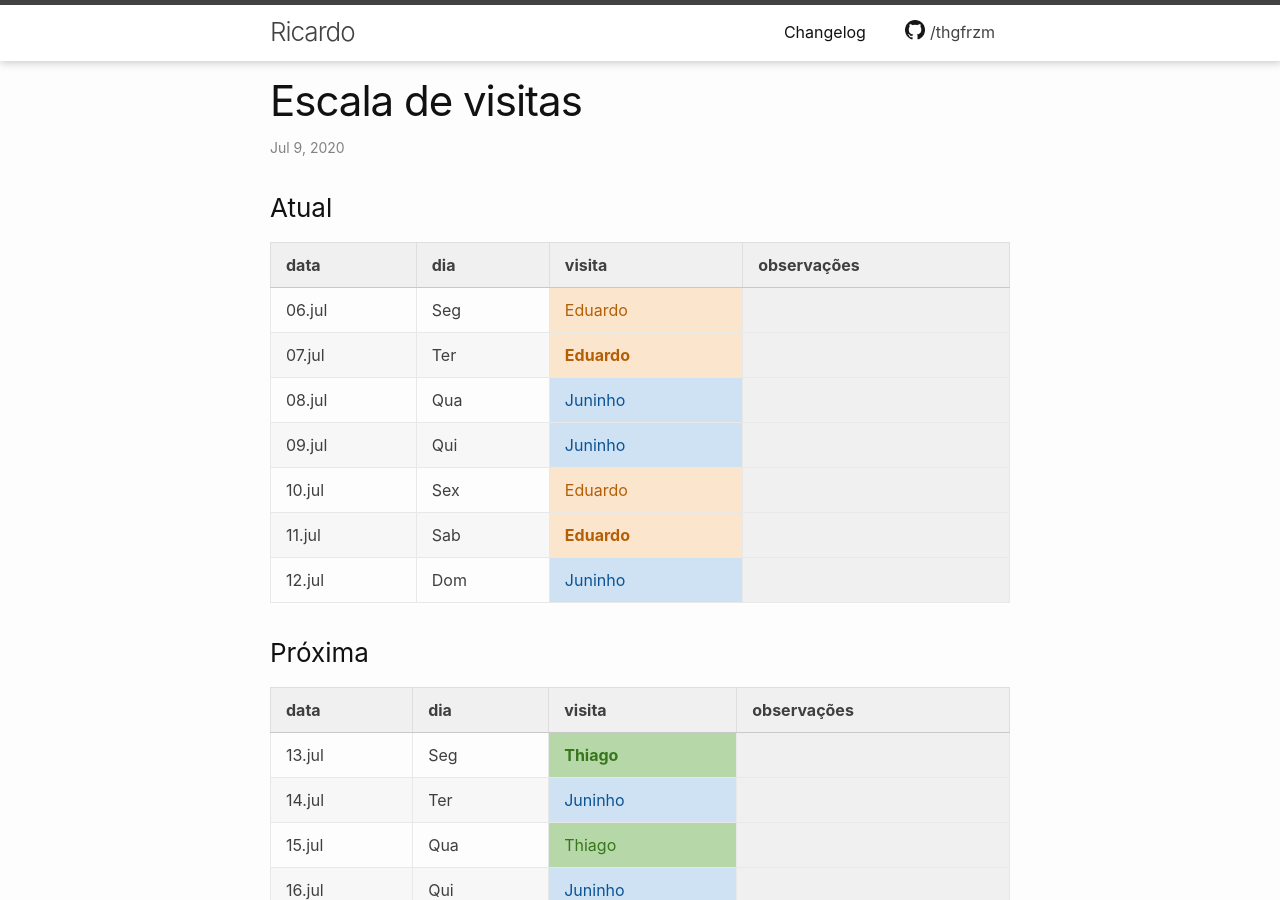
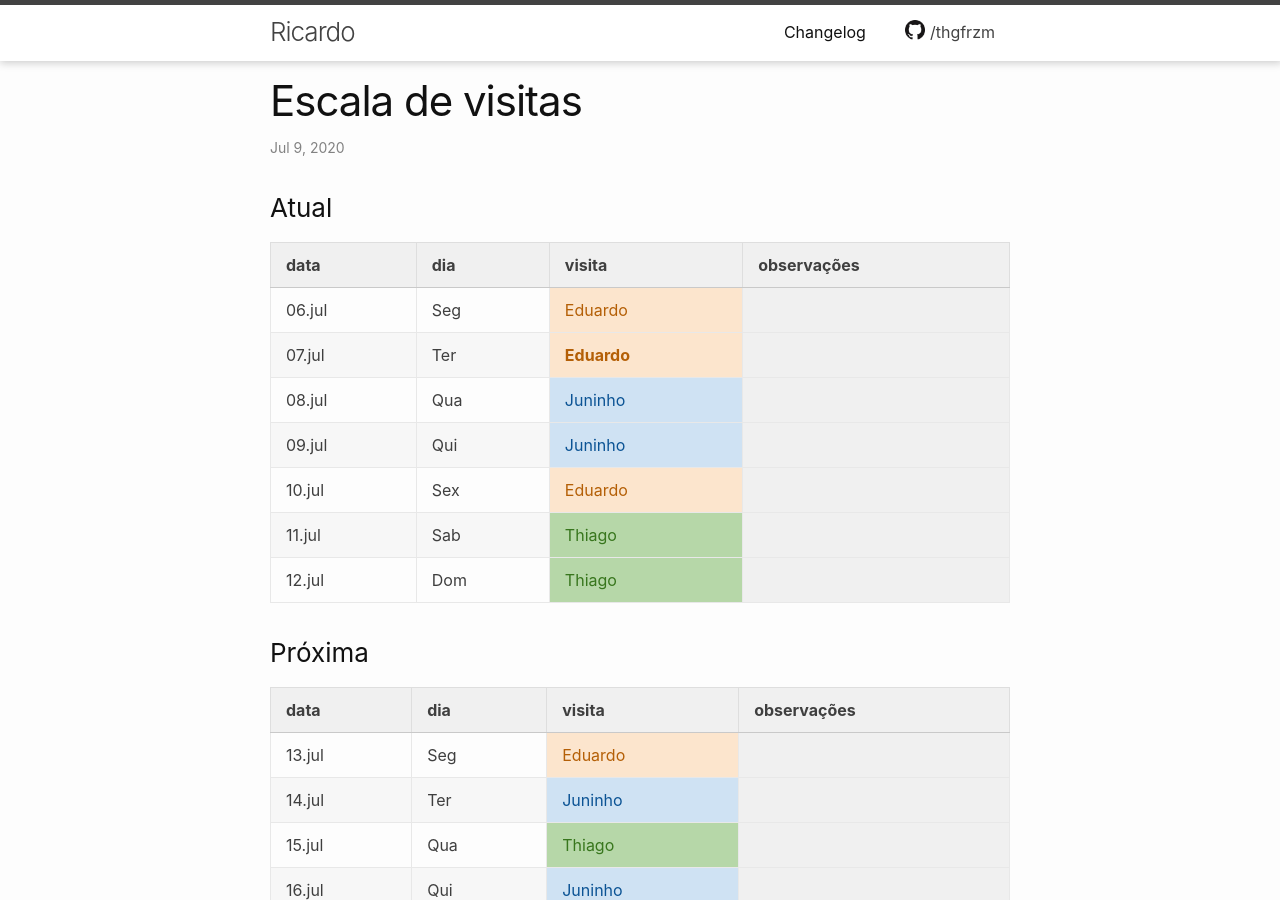
Before and after one commit to thgfrzm/ricardo, a Jekyll site: the page built from _posts/2018-12-23-escala-visitas.markdown, in a window 1280 px wide and 900 px high. Built offline with Jekyll 4.4.1, drawn with Linux system fonts in a browser that asks for light colours.

Commit message:
Update 2018-12-23-escala-visitas.markdown

```diff
--- a/_posts/2018-12-23-escala-visitas.markdown
+++ b/_posts/2018-12-23-escala-visitas.markdown
@@ -14,14 +14,14 @@ categories: agenda
 | 08.jul | Qua | Juninho     |             |
 | 09.jul | Qui | Juninho     |             |
 | 10.jul | Sex | Eduardo     |             |
-| 11.jul | Sab | **Eduardo** |             |
-| 12.jul | Dom | Juninho     |             |
+| 11.jul | Sab | Thiago      |             |
+| 12.jul | Dom | Thiago      |             |
 
 ### Próxima
 
 | data   | dia | visita     | observações |
 | ------ | --- | ---------- | ----------- |
-| 13.jul | Seg | **Thiago** |             |
+| 13.jul | Seg | Eduardo    |             |
 | 14.jul | Ter | Juninho    |             |
 | 15.jul | Qua | Thiago     |             |
 | 16.jul | Qui | Juninho    |             |
```
Also changed, not shown: other parts of _posts/2018-12-23-escala-visitas.markdown (+1 -1 lines).
